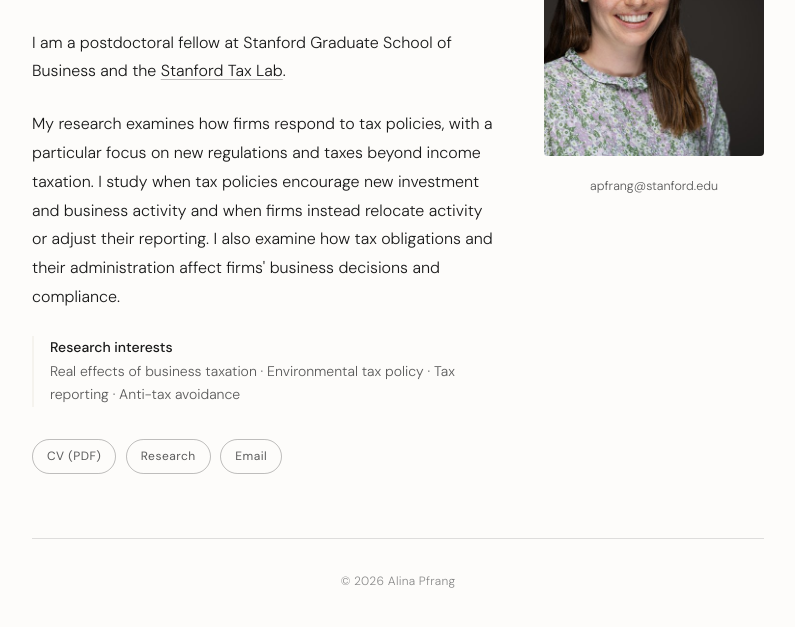
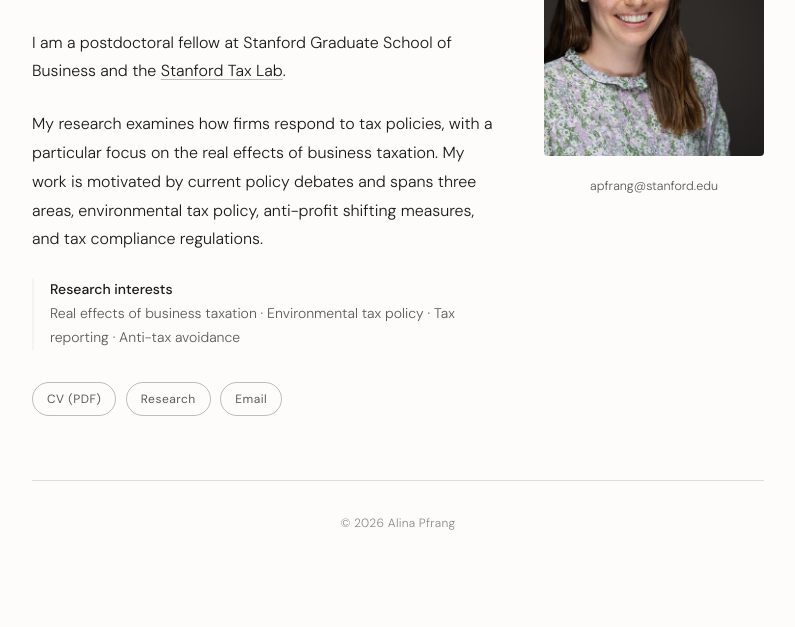
Before and after one commit to alinapfrang/alinapfrang.github.io, a plain HTML site: page index.html in a window 1280 px wide. Shown: the part 265-892 px from the top of the page, without its empty margins (242-1037 px from the left). After the commit the page ends 862 px from the top, so only its background shows below. Drawn offline with Linux system fonts and the light colour scheme.

Commit message:
Update index.html

```diff
--- a/index.html
+++ b/index.html
@@ -35,11 +35,9 @@
 
         <p class="about-text">
           My research examines how firms respond to tax policies, with a particular
-          focus on new regulations and taxes beyond income taxation. I study when
-          tax policies encourage new investment and business activity and when
-          firms instead relocate activity or adjust their reporting. I also examine
-          how tax obligations and their administration affect firms' business
-          decisions and compliance.
+          focus on the real effects of business taxation. My work is motivated by
+          current policy debates and spans three areas, environmental tax policy,
+          anti-profit shifting measures, and tax compliance regulations.
         </p>
 
         <p class="interests">
```
